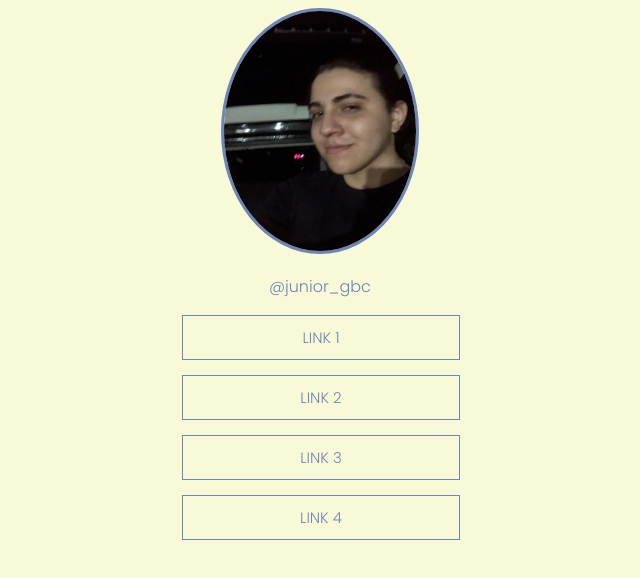
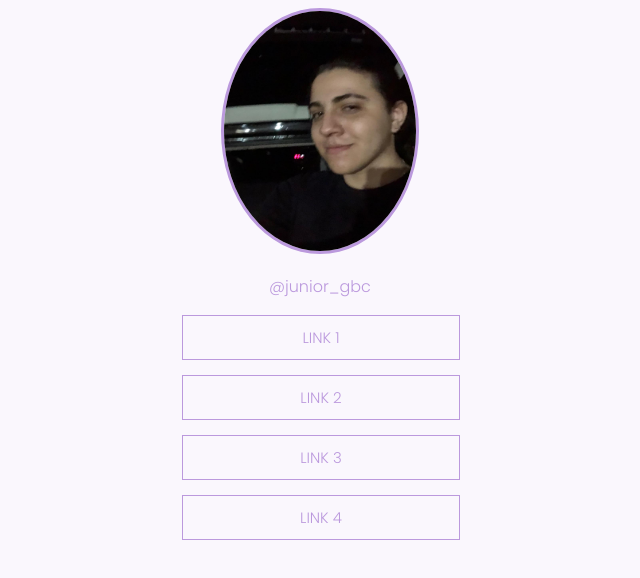
Before and after one commit to junior-slv/Lifting-off, a plain HTML site: page Link-tree/index.html in a window 1280 px wide. Shown: the whole page, without its empty margins (339-979 px from the left). Drawn offline with Linux system fonts and the light colour scheme.

Commit message:
Color fix.

```diff
--- a/Link-tree/style.css
+++ b/Link-tree/style.css
@@ -1,12 +1,12 @@
 @import url('https://fonts.googleapis.com/css2?family=Poppins:wght@300&display=swap');
 body {
     text-align: center;
-    background-color: #F8F9D7;
+    background-color: #FAF7FD;
   }
 
 .profile-photo{
     margin-left: 3%;
-    border: 3px solid #6E85B7;
+    border: 3px solid #BB99DD;
     border-radius: 50%;
     width: 15vw;
     height: 30vh;
@@ -16,7 +16,7 @@ a {
 }
 .instagram{
     margin-left: 3%;
-    color: #6E85B7;
+    color: #BB99DD;
     font-family: 'Poppins', sans-serif;
 }
 .link {
@@ -25,41 +25,41 @@ a {
 .link-1 {
     text-align: center;
     font-size:15px;
-    color: #6E85B7;
+    color: #BB99DD;
     margin: auto;
     margin-bottom: 15px;
     width: 20vw;
     padding: 10px;
-    border: 1px solid #6E85B7;
+    border: 1px solid #BB99DD;
 }
 .link-2 {
     text-align: center;
     font-size:15px;
-    color: #6E85B7;
+    color: #BB99DD;
     margin: auto;
     margin-bottom: 15px;
     width: 20vw;
     padding: 10px;
-    border: 1px solid #6E85B7;
+    border: 1px solid #BB99DD;
 }
 .link-3 {
     text-align: center;
     font-size:15px;
-    color: #6E85B7;
+    color: #BB99DD;
     margin: auto;
     margin-bottom: 15px;
     width: 20vw;
     padding: 10px;
-    border: 1px solid #6E85B7;
+    border: 1px solid #BB99DD;
 }.link-4 {
     text-align: center;
     font-size:15px;
-    color: #6E85B7;
+    color: #BB99DD;
     margin: auto;
     margin-bottom: 45px;
     width: 20vw;
     padding: 10px;
-    border: 1px solid #6E85B7;
+    border: 1px solid #BB99DD;
 }
 .social{
     margin-left: 4%;
```
Also changed, not shown: Link-tree/profile.jpg (deleted).
